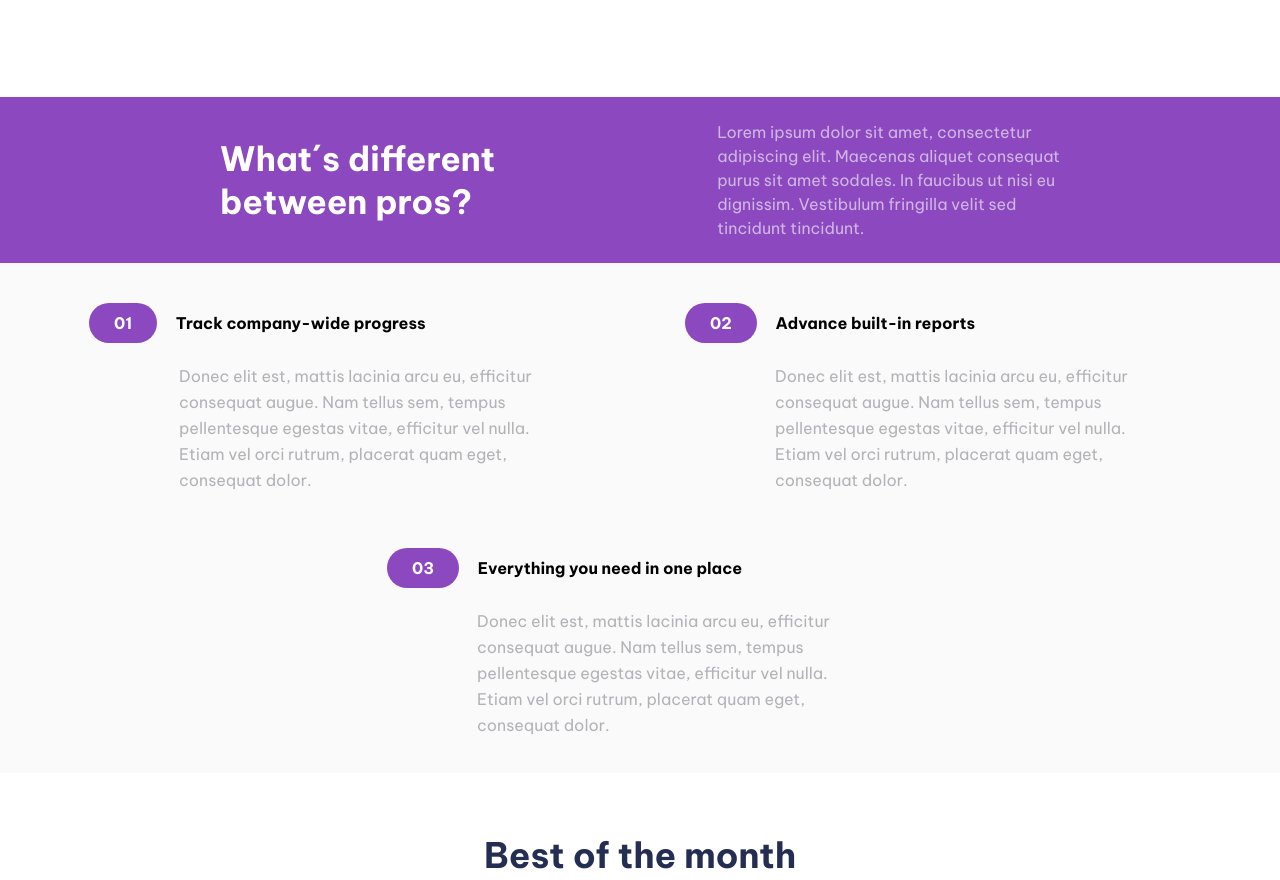
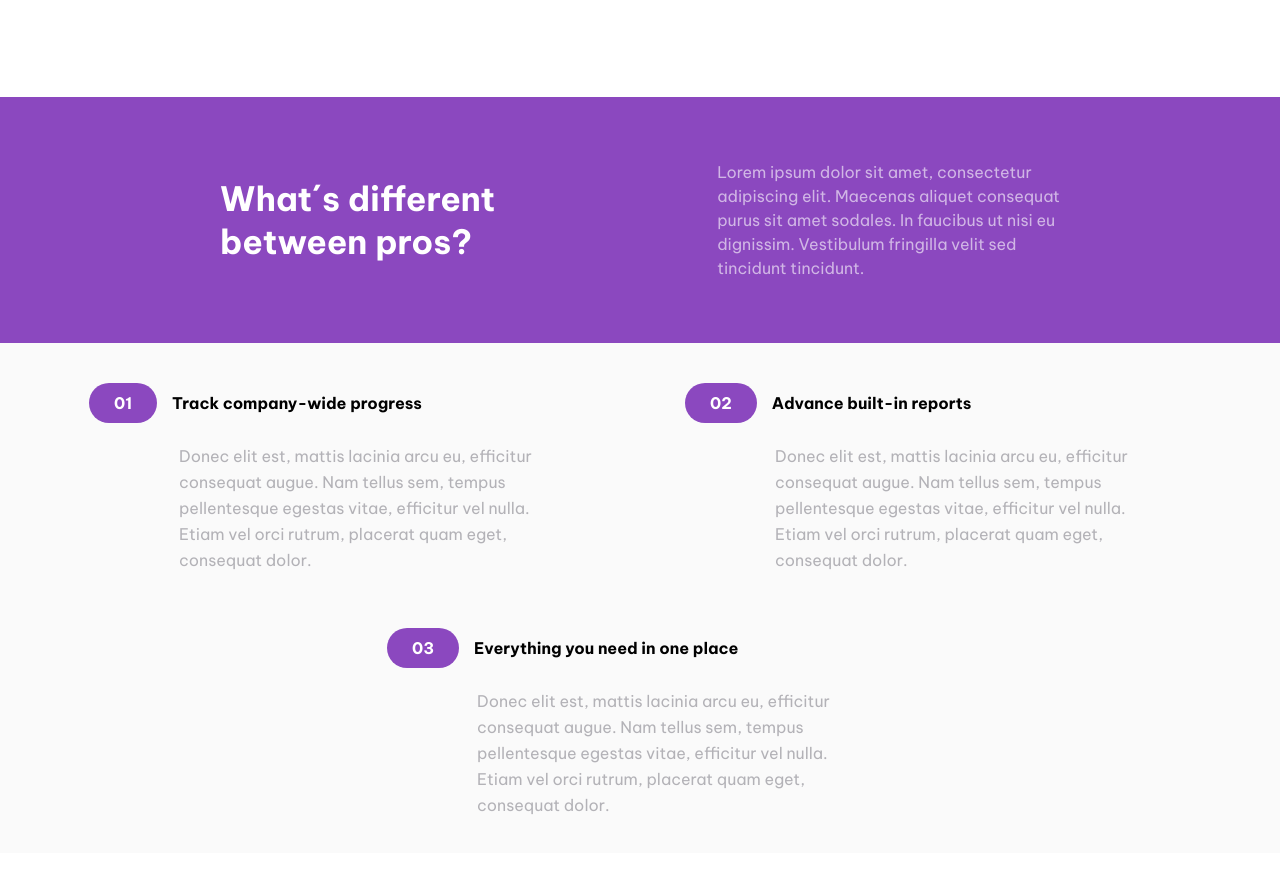
Before and after one commit to XxZARKx/Projecto_Front_Rodrigo_Franco_Huertos_Ochoa, a plain HTML site: page index.html in a window 1280 px wide. Shown: the part 819-1699 px from the top of the page. Drawn offline with Linux system fonts and the light colour scheme.

Commit message:
agregando before y corrigiendo margenes

```diff
--- a/index.html
+++ b/index.html
@@ -41,7 +41,7 @@
         </section>
         <section class="terceraSeccion">
             <article>
-                <h3><span>01</span> Track company-wide progress</h3>
+                <h3 class="before01">Track company-wide progress</h3>
                 <p>Donec elit est, mattis lacinia arcu eu, efficitur
                     consequat augue. Nam tellus sem, tempus pellentesque
                     egestas vitae, efficitur vel nulla. Etiam vel orci rutrum,
@@ -49,7 +49,7 @@
                 </p>
             </article>
             <article>
-                <h3><span>02</span> Advance built-in reports</h3>
+                <h3 class="before02">Advance built-in reports</h3>
                 <p>Donec elit est, mattis lacinia arcu eu, efficitur
                     consequat augue. Nam tellus sem, tempus pellentesque
                     egestas vitae, efficitur vel nulla. Etiam vel orci rutrum,
@@ -57,7 +57,7 @@
                 </p>
             </article>
             <article>
-                <h3><span>03</span> Everything you need in one place</h3>
+                <h3 class="before03">Everything you need in one place</h3>
                 <p>Donec elit est, mattis lacinia arcu eu, efficitur
                     consequat augue. Nam tellus sem, tempus pellentesque
                     egestas vitae, efficitur vel nulla. Etiam vel orci rutrum,
--- a/style/styles.css
+++ b/style/styles.css
@@ -143,12 +143,26 @@
     border-radius: 30px 0 0 30px;
 }
 
-.terceraSeccion article span{
+.terceraSeccion article .before01:before{
+    content: '01';
+}
+
+.terceraSeccion article .before02:before{
+    content: '02';
+}
+
+.terceraSeccion article .before03:before{
+    content: '03';
+}
+
+.terceraSeccion article .before01:before,
+.terceraSeccion article .before02:before,
+.terceraSeccion article .before03:before{
+    background-color: #8B48BF;
     color: white;
-    background-color: #8B48BF;
-    border-radius: 30px;
     margin-right: 15px;
     padding: 10px 25px;
+    border-radius: 50px;
 }
 
 .terceraSeccion article p{
@@ -326,6 +340,10 @@ footer .copyright{
     color: #8C8C94;
 }
 
+footer .copyright:before {
+    content: '\00A9';
+}
+
 /* botonesIteractivos:active -- opacity */
 
 .botonInteractivo{
@@ -388,7 +406,7 @@ footer .copyright{
     .segundaSeccion{
         background-color: #8B48BF;
         margin-bottom: 0;
-        padding: 0 220px;
+        padding: 40px 220px;
         flex-direction: row;
         justify-content: space-around;
         align-items: center;
@@ -460,10 +478,11 @@ footer .copyright{
 
     footer{
         position: relative;
+        padding: 52px 50px;
         display: flex;
         flex-direction: row-reverse;
         justify-content: space-around;
-        padding: 52px 50px;
+        gap: 40px;
     }
 
     footer .redesSociales{
@@ -489,6 +508,10 @@ footer .copyright{
         padding-right: 32px;
     }
 
+    footer .updateInbox {
+        margin-bottom: 0;
+    }
+
     footer .copyright{
         font-size: 0.8rem;
         position: absolute;
```
